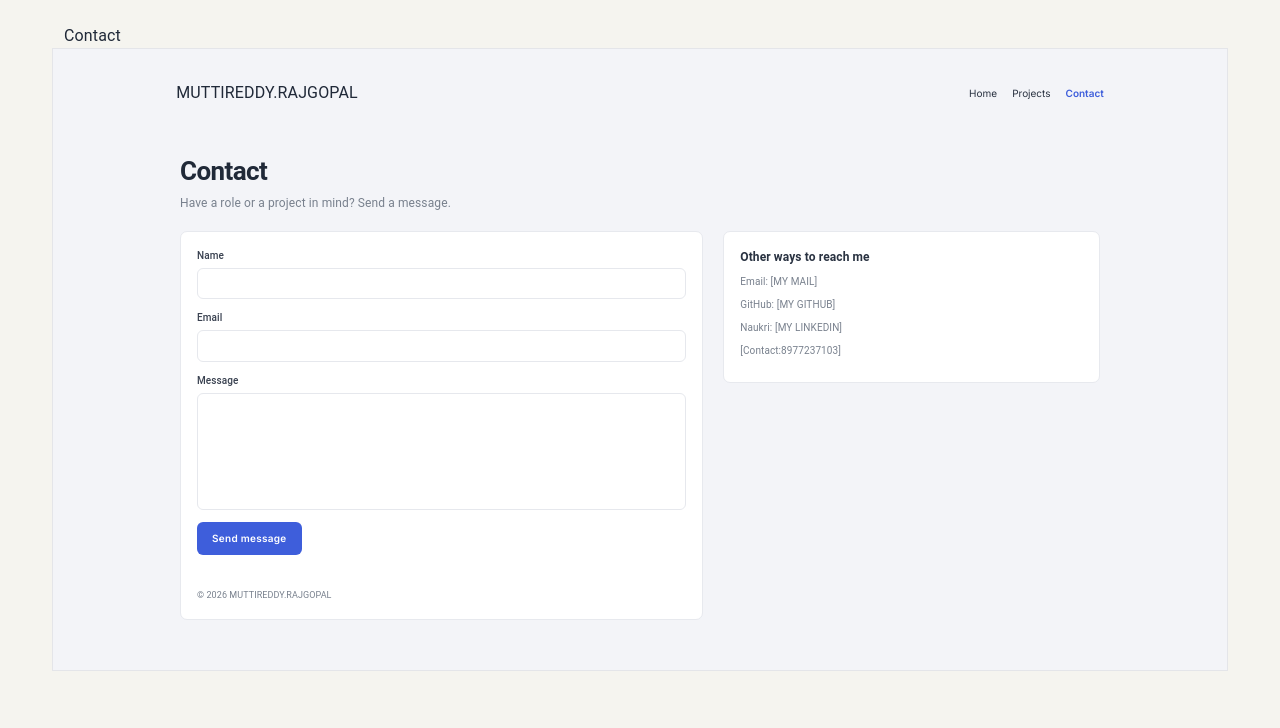
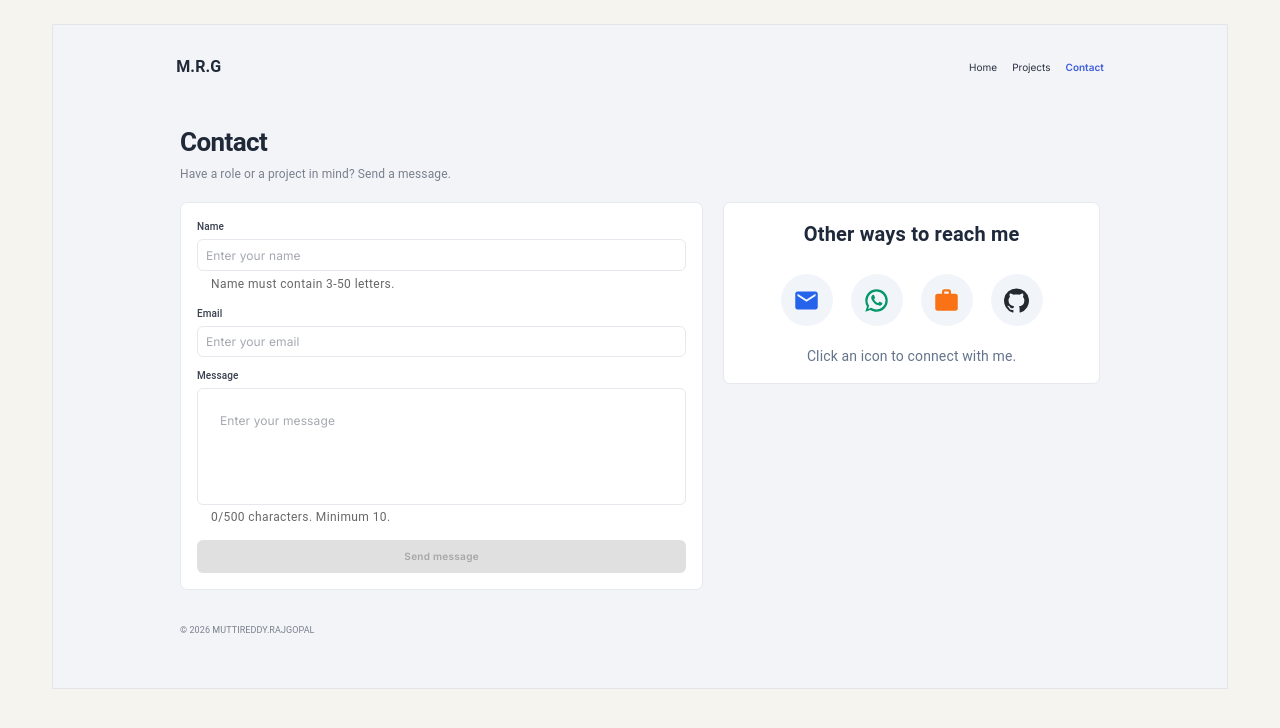
Before and after one commit to rajgopaln31-dotcom/Rajgopal-projects, a React (Vite) app: page /contact in a window 1280 px wide. Shown: the top 728 px of the page. Built offline with nearby package versions, Linux system fonts and the light colour scheme; the HTML template or start-up script is replaced by a standard one.

Commit message:
update code

```diff
--- a/package.json
+++ b/package.json
@@ -12,6 +12,7 @@
   "dependencies": {
     "@emotion/react": "^11.14.0",
     "@emotion/styled": "^11.14.1",
+    "@mui/icons-material": "^9.5.0",
     "@mui/material": "^9.5.0",
     "react": "^19.2.8",
     "react-dom": "^19.2.8",
--- a/src/Components/Headermenu.tsx
+++ b/src/Components/Headermenu.tsx
@@ -5,10 +5,12 @@ export default function Header() {
   return (
     <Box component="header" className="site-header">
       <Typography sx={{
-         fontfamily: "Inter, sans-serif",
-         fontStyle:"10px"
+         fontfamily: "Roboto, Arial,sans-serif",
+         lineHeight:"1.2",
+         fontWeight:"700",
+         fontStyle:"30px"
       }}className="brand-name">
-       MUTTIREDDY.RAJGOPAL
+       M.R.G
       </Typography>
 
       <Box component="nav" className="header-nav">
--- a/src/Pages/Contacts.tsx
+++ b/src/Pages/Contacts.tsx
@@ -1,7 +1,4 @@
-import {
-  useState,
-  type FormEvent,
-} from "react";
+import { useState, type FormEvent } from "react";
 
 import {
   Box,
@@ -10,29 +7,66 @@ import {
   CardContent,
   TextField,
   Button,
+  IconButton,
+  Tooltip,
 } from "@mui/material";
+
+import EmailIcon from "@mui/icons-material/Email";
+import WhatsAppIcon from "@mui/icons-material/WhatsApp";
+import GitHubIcon from "@mui/icons-material/GitHub";
+import WorkIcon from "@mui/icons-material/Work";
+
 import Headermenu from "../Components/Headermenu";
 
+export default function Contact() {
+  const [nameValue, setNameValue] = useState("");
+  const [emailValue, setEmailValue] = useState("");
+  const [messageValue, setMessageValue] = useState("");
 
-export default function Contact() {
-  const [name, setName] = useState("");
-  const [email, setEmail] = useState("");
-  const [message, setMessage] = useState("");
+  const [touched, setTouched] = useState({
+    name: false,
+    email: false,
+    message: false,
+  });
+
+  const isNameValid =
+    /^[A-Za-z ]+$/.test(nameValue.trim()) &&
+    nameValue.trim().length >= 3 &&
+    nameValue.trim().length <= 50;
+
+  const isEmailValid =
+    /^[^\s@]+@[^\s@]+\.[^\s@]+$/.test(emailValue.trim());
+
+  const isMessageValid =
+    messageValue.trim().length >= 10 &&
+    messageValue.trim().length <= 500;
+
+  const isFormValid =
+    isNameValid && isEmailValid && isMessageValid;
 
   const handleSubmit = (event: FormEvent<HTMLFormElement>) => {
     event.preventDefault();
 
-    // Connect your email service or backend here.
+    if (!isFormValid) return;
+
+    const formData = new FormData(event.currentTarget);
+
+    const name = formData.get("name");
+    const email = formData.get("email");
+    const message = formData.get("message");
+
+    console.log("Contact Form Details:");
+    console.log("Name:", name);
+    console.log("Email:", email);
+    console.log("Message:", message);
+
     console.log({ name, email, message });
   };
 
   return (
-    <>
-     <Typography sx={{
-      transform:"translatex(40px)"
-    }}>Contact</Typography>
     <Box className="page-panel contact-page" id="contact">
-     <Headermenu/>
+      <Headermenu />
+
       <Box className="contact-content">
         <Typography className="section-title">
           Contact
@@ -43,6 +77,7 @@ export default function Contact() {
         </Typography>
 
         <Box className="contact-grid">
+          {/* Contact Form Card */}
           <Card className="contact-card" elevation={0}>
             <CardContent className="contact-card-content">
               <Box
@@ -55,13 +90,27 @@ export default function Contact() {
                 </Typography>
 
                 <TextField
+                  name="name"
                   className="contact-input"
-                  value={name}
-                  onChange={(event) => setName(event.target.value)}
+                  placeholder="Enter your name"
+                  value={nameValue}
+                  onChange={(e) => setNameValue(e.target.value)}
+                  onBlur={() =>
+                    setTouched((prev) => ({
+                      ...prev,
+                      name: true,
+                    }))
+                  }
+                  error={touched.name && !isNameValid}
+                  helperText={
+                    touched.name && !isNameValid
+                      ? "Enter 3-50 letters and spaces only."
+                      : "Name must contain 3-50 letters."
+                  }
+                  inputProps={{ maxLength: 50 }}
                   fullWidth
                   size="small"
                   required
-
                 />
 
                 <Typography className="form-label">
@@ -69,14 +118,27 @@ export default function Contact() {
                 </Typography>
 
                 <TextField
+                  name="email"
+                  type="email"
                   className="contact-input"
-                  type="email"
-                  value={email}
-                  onChange={(event) => setEmail(event.target.value)}
+                  placeholder="Enter your email"
+                  value={emailValue}
+                  onChange={(e) => setEmailValue(e.target.value)}
+                  onBlur={() =>
+                    setTouched((prev) => ({
+                      ...prev,
+                      email: true,
+                    }))
+                  }
+                  error={touched.email && !isEmailValid}
+                  helperText={
+                    touched.email && !isEmailValid
+                      ? "Please enter a valid email address."
+
+                      : ""}
                   fullWidth
                   size="small"
                   required
-
                 />
 
                 <Typography className="form-label">
@@ -84,11 +146,24 @@ export default function Contact() {
                 </Typography>
 
                 <TextField
+                  name="message"
                   className="contact-input message-input"
-                  value={message}
-                  onChange={(event) =>
-                    setMessage(event.target.value)
+                  placeholder="Enter your message"
+                  value={messageValue}
+                  onChange={(e) => setMessageValue(e.target.value)}
+                  onBlur={() =>
+                    setTouched((prev) => ({
+                      ...prev,
+                      message: true,
+                    }))
                   }
+                  error={touched.message && !isMessageValid}
+                  helperText={
+                    touched.message && !isMessageValid
+                      ? "Message must contain 10-500 characters."
+                      : `${messageValue.trim().length}/500 characters. Minimum 10.`
+                  }
+                  inputProps={{ maxLength: 500 }}
                   fullWidth
                   multiline
                   rows={4}
@@ -99,63 +174,86 @@ export default function Contact() {
                   type="submit"
                   variant="contained"
                   className="primary-button send-button"
+                  fullWidth
+                  disabled={!isFormValid}
                 >
                   Send message
                 </Button>
-                <Typography className="page-footer">
-          © 2026 MUTTIREDDY.RAJGOPAL
-        </Typography>
               </Box>
-
             </CardContent>
           </Card>
 
+          {/* Social Media Icons Card */}
           <Card className="contact-card social-card" elevation={0}>
             <CardContent className="contact-card-content">
               <Typography className="social-title">
                 Other ways to reach me
               </Typography>
 
-              <Typography className="social-detail">
-                Email:{" "}
-                <a href="https://mail.google.com/mail/u/0/#inbox">
-                  [MY MAIL]
-                </a>
-              </Typography>
+              <Box className="social-icons-row">
+                <Tooltip title="Email">
+                  <IconButton
+                    component="a"
+                    href="mailto:yourmail@gmail.com"
+                    className="social-icon email-icon"
+                    aria-label="Email"
+                  >
+                    <EmailIcon />
+                  </IconButton>
+                </Tooltip>
 
-              <Typography className="social-detail">
-                GitHub:{" "}
-                <a
+                <Tooltip title="WhatsApp">
+                  <IconButton
+                    component="a"
+                    href="https://wa.me/918977237103"
+                    target="_blank"
+                    rel="noopener noreferrer"
+                    className="social-icon whatsapp-icon"
+                    aria-label="WhatsApp"
+                  >
+                    <WhatsAppIcon />
+                  </IconButton>
+                </Tooltip>
+
+                <Tooltip title="Naukri">
+                  <IconButton
+                    component="a"
+                    href="https://www.naukri.com/mnjuser/homepage"
+                    target="_blank"
+                    rel="noopener noreferrer"
+                    className="social-icon naukri-icon"
+                    aria-label="Naukri"
+                  >
+                    <WorkIcon />
+                  </IconButton>
+                </Tooltip>
+
+                <Tooltip title="GitHub">
+                  <IconButton
+                    component="a"
                     href="https://github.com/rajgopaln31-dotcom/rajgopal"
                     target="_blank"
                     rel="noopener noreferrer"
+                    className="social-icon github-icon"
+                    aria-label="GitHub"
                   >
-                  [MY GITHUB]
-                </a>
-              </Typography>
+                    <GitHubIcon />
+                  </IconButton>
+                </Tooltip>
+              </Box>
 
               <Typography className="social-detail">
-                Naukri:{" "}
-                <a
-                  href="https://www.naukri.com/mnjuser/homepage"
-                  target="_blank"
-                  rel="noopener noreferrer"
-                >
-                  [MY LINKEDIN]
-                </a>
+                Click an icon to connect with me.
               </Typography>
-              <Typography className="social-detail">
-
-                  [Contact:8977237103]
-
-              </Typography>
-
-
             </CardContent>
           </Card>
         </Box>
+
+        {/* Footer */}
+        <Typography className="page-footer">
+          © 2026 MUTTIREDDY.RAJGOPAL
+        </Typography>
       </Box>
     </Box>
-        </>
   );
 }
--- a/src/Pages/Projects.tsx
+++ b/src/Pages/Projects.tsx
@@ -66,9 +66,7 @@ export default function Project() {
 
   return (
     <>
-     <Typography sx={{
-      transform:"translatex(40px)"
-    }}>Projects</Typography>
+
     <Box className="page-panel projects-page" id="projects">
      <Headermenu/>
       <Box className="projects-content">
--- a/src/index.css
+++ b/src/index.css
@@ -434,30 +434,83 @@ border-radius: 6px;
   margin-top: 1px;
 }
 
-.social-title.MuiTypography-root {
-  margin-bottom: 8px;
-  color: #293241;
-  font-size: 12px;
-  font-weight: 600;
+/* Social Card */
+.social-card {
+  display: flex;
+  align-items: center;
+  justify-content: center;
+  text-align: center;
 }
 
-.social-detail.MuiTypography-root {
-  margin-bottom: 8px;
-  color: #78808d;
-  font-size: 10px;
-  line-height: 1.5;
-  overflow-wrap: anywhere;
+.social-title {
+  margin-bottom: 25px !important;
+  color: #1e293b;
+  font-size: 20px !important;
+  font-weight: 700 !important;
 }
 
-.social-detail a {
-  color: #78808d;
-  text-decoration: none;
+.social-icons-row {
+  display: flex;
+  align-items: center;
+  justify-content: center;
+  flex-wrap: wrap;
+  gap: 18px;
+  margin: 20px 0;
 }
 
-.social-detail a:hover {
-  color: #3e5edb;
+.social-icon {
+  width: 52px;
+  height: 52px;
+  border-radius: 50% !important;
+  background: #f1f5f9 !important;
+  transition: transform 0.2s ease, background 0.2s ease;
 }
 
+.social-icon:hover {
+  transform: translateY(-4px);
+}
+
+.email-icon {
+  color: #2563eb !important;
+}
+
+.email-icon:hover {
+  background: #dbeafe !important;
+}
+
+.whatsapp-icon {
+  color: #059669 !important;
+}
+
+.whatsapp-icon:hover {
+  background: #d1fae5 !important;
+}
+
+.naukri-icon {
+  color: #f97316 !important;
+}
+
+.naukri-icon:hover {
+  background: #ffedd5 !important;
+}
+
+.github-icon {
+  color: #24292f !important;
+}
+
+.github-icon:hover {
+  background: #e2e8f0 !important;
+}
+
+.social-icon svg {
+  font-size: 27px;
+}
+
+.social-detail {
+  margin-top: 15px !important;
+  color: #64748b;
+  font-size: 14px !important;
+}
 /* Responsive layout */
 
 @media (max-width: 700px) {
```
Also changed, not shown: src/Pages/Home.tsx (+6 -13 lines), 1 other file (tests, documents, lock files or other folders). Lines whose indentation alone changed are shown as unchanged.
